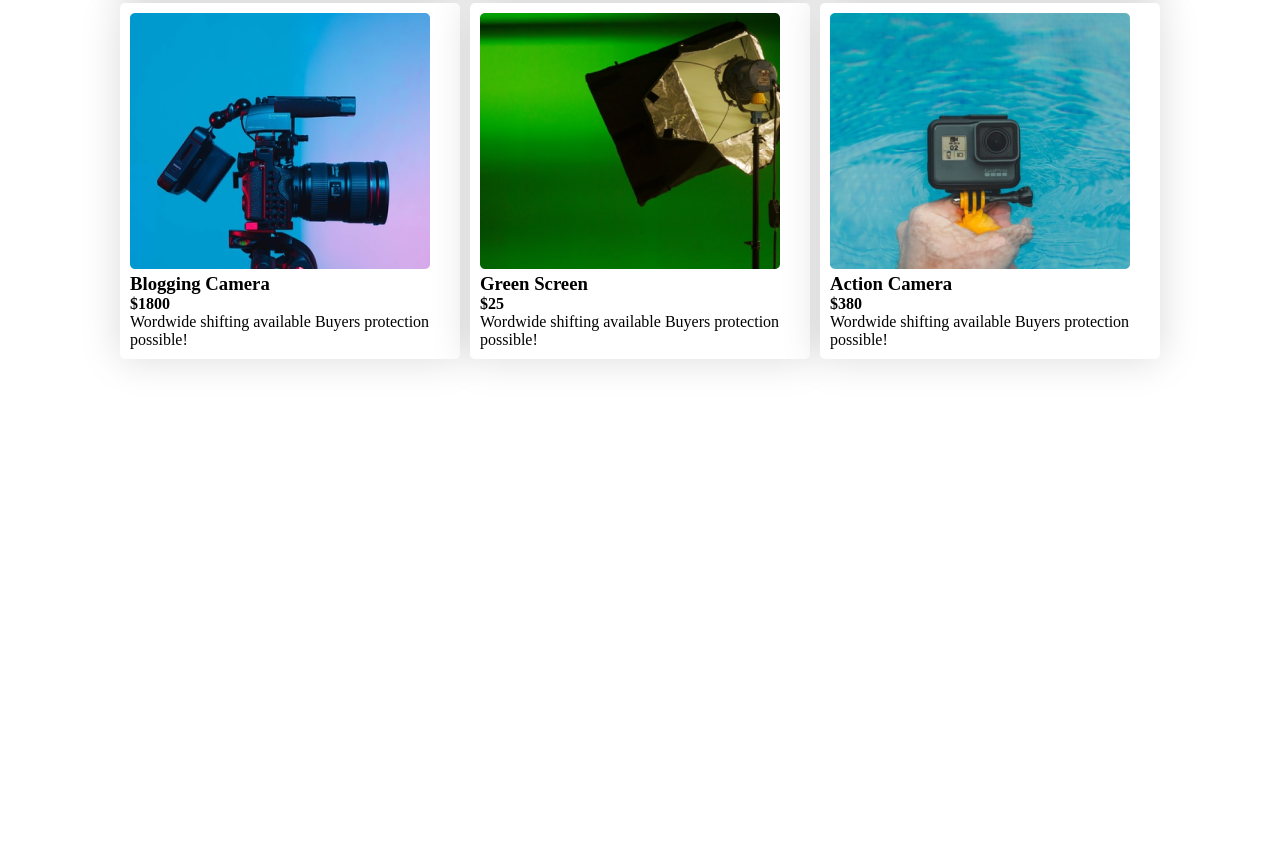
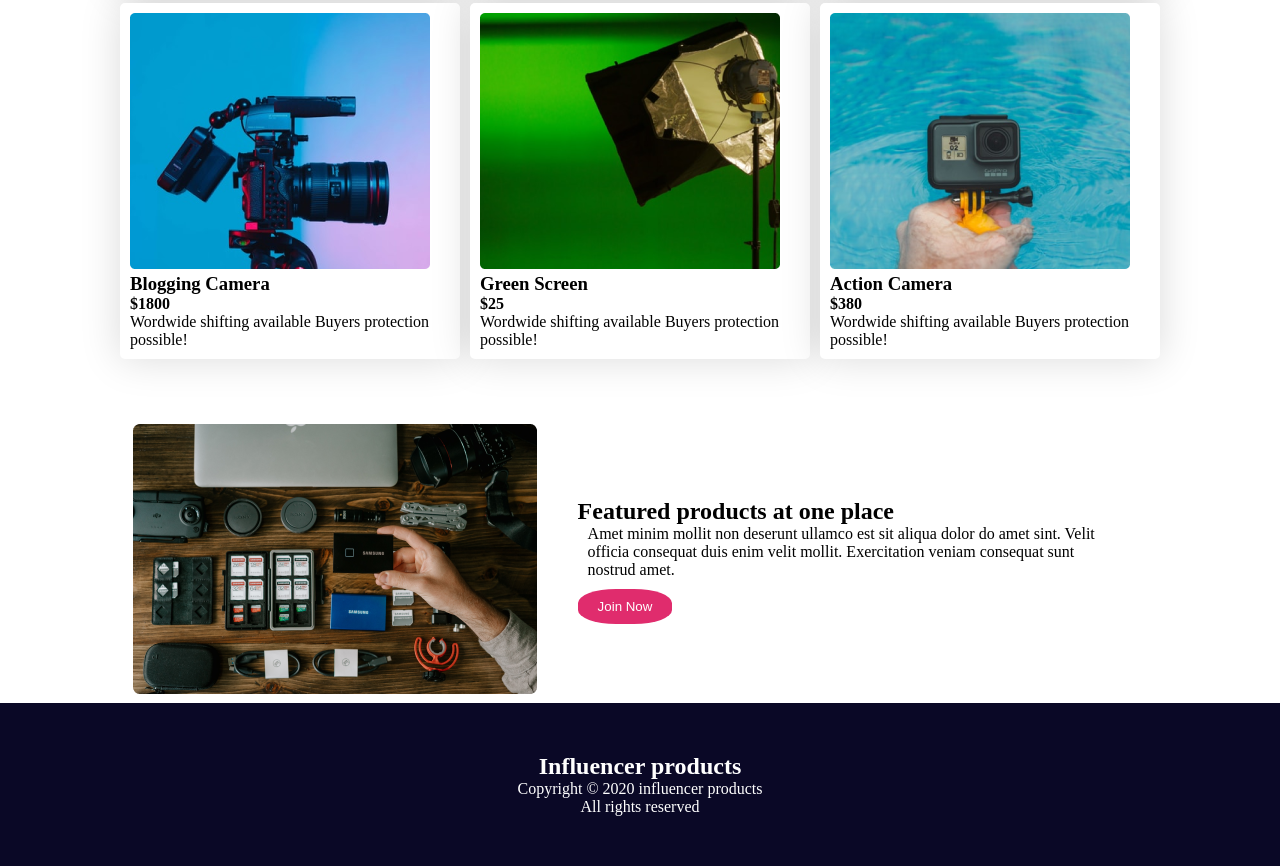
Before and after one commit to rejaul921/best-gadgets-hub-in-BD, a plain HTML site: page index.html in a window 1280 px wide. Shown: the part 1390-2256 px from the top of the page. Before the commit the page ends 1809 px from the top, so only its background shows below. Drawn offline with Linux system fonts and the light colour scheme.

Commit message:
website is done

```diff
--- a/index.html
+++ b/index.html
@@ -119,5 +119,28 @@
         </div>
     </section>
     <!-- featured -->
+    <section>
+        <div class="feature">
+            <div class="feature-img">
+                <img src="./images/gear.png" alt="">
+            </div>
+            <div class="feature-description">
+                <h2>Featured products at one place</h2>
+                <p>Amet minim mollit non deserunt ullamco est sit aliqua dolor do amet sint. Velit officia consequat duis enim velit mollit. Exercitation veniam consequat sunt nostrud amet.</p>
+                <button class="btn">
+                    Join Now
+                </button>
+            </div>
+        </div>
+    </section>
+    <!-- footer -->
+    <section>
+        <div class="footer">
+            <h2>Influencer products</h2>
+            <p>Copyright © 2020  influencer products <br>
+                All rights reserved
+            </p>
+        </div>
+    </section>
 </body>
 </html>
--- a/style.css
+++ b/style.css
@@ -97,3 +97,32 @@
     margin: auto;
 }
 /* featured */
+.feature{
+    margin: auto;
+    width: 80%;
+    display: flex;
+    justify-content: space-between;
+    align-items: center;
+    gap: 20px;
+}
+.feature-img{
+    width: 40%;
+}
+.feature-img img{
+    padding: 5px;
+}
+.feature-description{
+    padding: 10px 20px;
+    text-align: left;
+}
+.feature-description p{
+    padding: 0px 10px;
+}
+/* footer */
+.footer{
+    background-color: #0A0826;
+    text-align: center;
+    color: #FFF;
+    margin: auto;
+    padding: 50px 0px;
+}
```
